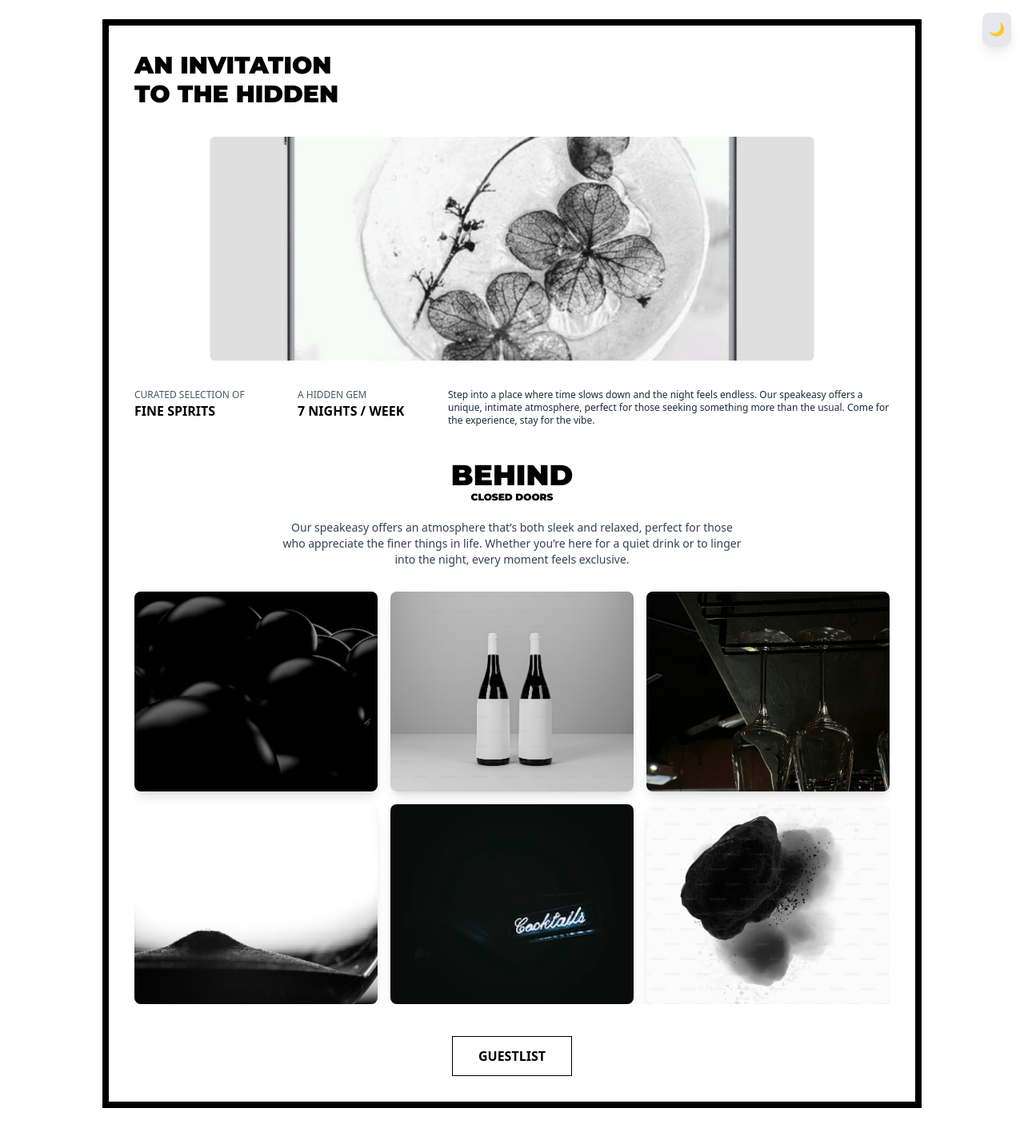
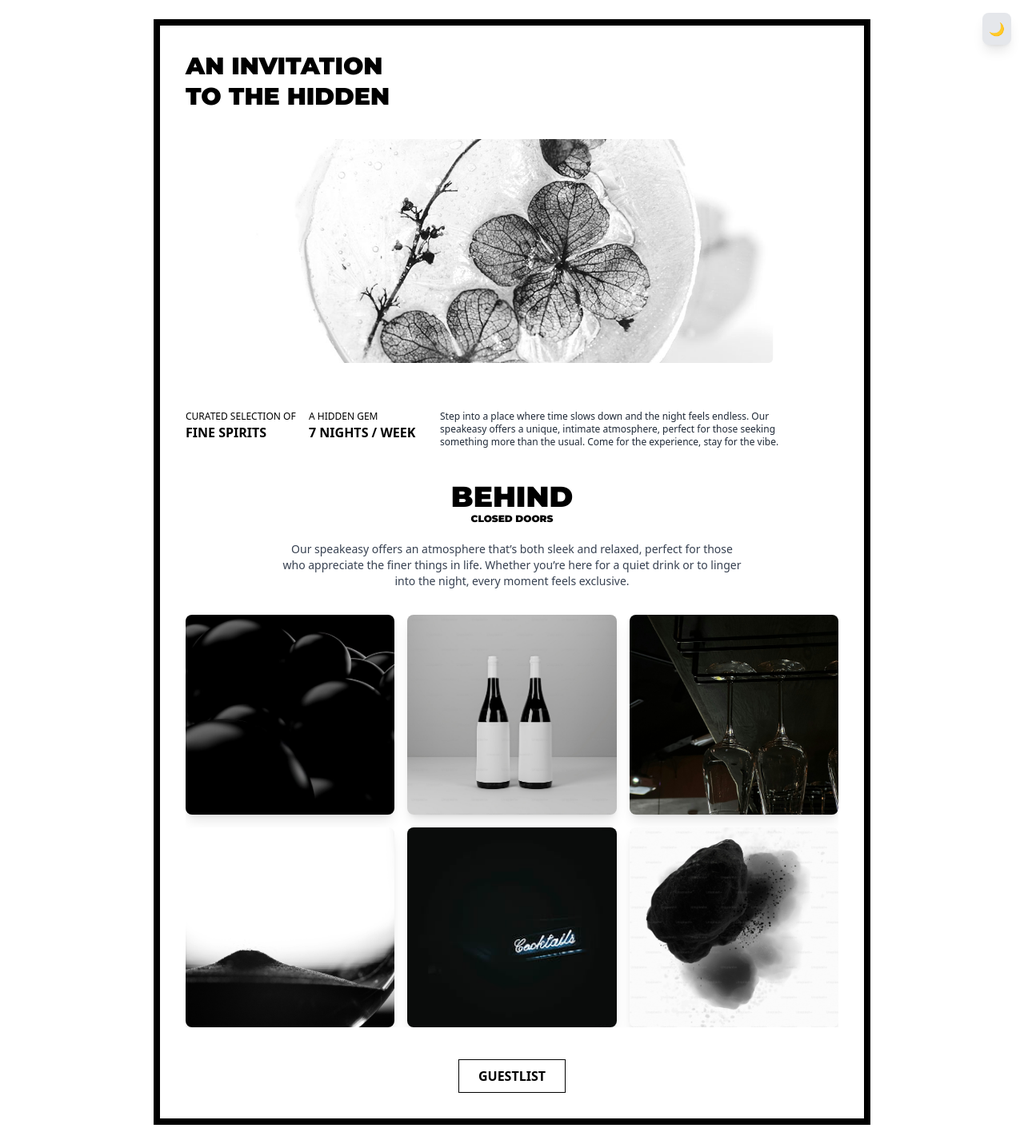
Before and after one commit to thereisnosemicolon/refined-assessment, a plain HTML site: page index.html in a window 1280 px wide. Shown: the whole page at 80% size. Before the commit the page ends 1410 px from the top, so only its background shows below. Drawn offline with nearby package versions, Linux system fonts and the light colour scheme.

Commit message:
reorganized folder

```diff
--- /dev/null
+++ b/assets/css/app.css
@@ -0,0 +1,41 @@
+ /* Font class */
+    .font-montserrat {
+      font-family: "Montserrat", sans-serif;
+    }
+
+    /* Scroll-to-top button visibility */
+    .show-scrolltop {
+      display: block !important;
+      opacity: 1 !important;
+    }
+
+    /* Global responsive tweaks (min-width: 300px) */
+    @media (min-width: 300px) {
+      h1 {
+        font-size: 2rem;
+      }
+      h2 {
+        font-size: 1.5rem;
+      }
+      p {
+        font-size: 1rem;
+      }
+      img {
+        border-radius: 0.5rem;
+      }
+      button {
+        padding: 0.75rem 2rem;
+        font-size: 1rem;
+      }
+      .grid img {
+        height: 250px;
+      }
+      #guestlistBtn {
+        font-size: 1rem;
+      }
+      #scrollTopBtn {
+        height: 44px;
+        width: 44px;
+        font-size: 1rem;
+      }
+    }
--- /dev/null
+++ b/assets/js/button_scroll.js
@@ -0,0 +1,36 @@
+( function () {
+      const btn = document.getElementById('scrollTopBtn');
+      const threshold = 200; // px scrolled before showing
+
+      function toggleBtn() {
+        if (window.scrollY > threshold) {
+          btn.classList.add('show-scrolltop');
+        } else {
+          btn.classList.remove('show-scrolltop');
+        }
+      }
+
+      // Show/hide on scroll
+      window.addEventListener('scroll', toggleBtn, { passive: true });
+      // Also run on load in case we start mid-page
+      toggleBtn();
+
+      // Smooth scroll to top (respects reduced motion)
+      btn.addEventListener('click', () => {
+        const prefersReduced =
+          window.matchMedia('(prefers-reduced-motion: reduce)').matches;
+        window.scrollTo({
+          top: 0,
+          behavior: prefersReduced ? 'auto' : 'smooth'
+        });
+      });
+
+      // Keyboard accessibility (Enter/Space)
+      btn.setAttribute('tabindex', '0');
+      btn.addEventListener('keydown', (e) => {
+        if (e.key === 'Enter' || e.key === ' ') {
+          e.preventDefault();
+          btn.click();
+        }
+      });
+    })();
--- /dev/null
+++ b/assets/js/dark_mode.js
@@ -0,0 +1,62 @@
+ const body = document.body
+const toggle = document.getElementById('darkModeToggle');
+const html = document.documentElement;
+
+// Load saved theme
+// if (localStorage.getItem('theme') === 'dark') {
+//   html.classList.add('dark');
+//   toggle.textContent = '☀️';
+// }
+
+toggle.addEventListener('click', () => {
+
+    body.classList.toggle("bg-gray-900");
+    body.classList.toggle("text-white");
+    body.classList.toggle("border-black");
+
+    body.classList.toggle("bg-white");
+
+    var elements = document.querySelectorAll(".text-gray-800");
+
+    elements.forEach(el => {
+    el.classList.remove("text-gray-800");
+    el.classList.add("text-white");
+    });
+
+    var elements = document.querySelectorAll(".text-gray-700");
+
+    elements.forEach(el => {
+    el.classList.remove("text-gray-700");
+    el.classList.add("text-white");
+    });
+
+    elements = document.querySelectorAll(".border-black");
+
+    elements.forEach(el => {
+    el.classList.remove("border-black");
+    el.classList.add("border-white");
+    });
+
+    elements = document.querySelectorAll("img");
+
+    elements.forEach(el => {
+    el.classList.add("mask-t-from-50%");
+    });
+
+    document.querySelectorAll('.hover\\:text-white').forEach(el => {
+    el.classList.remove('hover:text-white');
+    el.classList.remove('hover:bg-black');
+    el.classList.add('hover:text-black');
+    el.classList.add('hover:bg-white');
+    });
+
+
+
+    if (html.classList.contains('dark')) {
+    toggle.textContent = '☀️';
+    localStorage.setItem('theme', 'dark');
+    } else {
+    toggle.textContent = '🌙';
+    localStorage.setItem('theme', 'light');
+    }
+});
--- /dev/null
+++ b/assets/js/scroll.js
@@ -0,0 +1,15 @@
+const reveals = document.querySelectorAll('.reveal');
+
+const observer = new IntersectionObserver((entries) => {
+    entries.forEach((entry, index) => {
+    if (entry.isIntersecting) {
+        setTimeout(() => {
+        entry.target.classList.remove('opacity-0', 'translate-y-10');
+        entry.target.classList.add('opacity-100', 'translate-y-0');
+        }, index * 200); // stagger effect (200ms delay per image)
+        observer.unobserve(entry.target); // only once
+    }
+    });
+}, { threshold: 0.2 });
+
+reveals.forEach((el) => observer.observe(el));
--- a/index.html
+++ b/index.html
@@ -1,261 +1,130 @@
 <!DOCTYPE html>
 <html lang="en">
 <head>
-  <meta charset="UTF-8">
-  <meta name="viewport" content="width=device-width, initial-scale=1.0">
+  <meta charset="UTF-8" />
+  <meta name="viewport" content="width=device-width, initial-scale=1.0"/>
   <title>Invitation to the Hidden</title>
-  <link href="https://fonts.googleapis.com/css2?family=Montserrat:wght@900&display=swap" rel="stylesheet">
+
+  <!-- Google Font: Montserrat -->
+  <link href="https://fonts.googleapis.com/css2?family=Montserrat:wght@900&display=swap" rel="stylesheet" />
+
+  <!-- Tailwind CSS CDN -->
   <script src="https://cdn.tailwindcss.com"></script>
-   <style>
-    .font-montserrat {
-      font-family: 'Montserrat', sans-serif;
-    }
 
-    .show-scrolltop {
-      display: block !important;
-      opacity: 1 !important;
-    }
+  <link rel="stylesheet" href="assets/css/app.css">
 
-    @media (min-width: 300px) {
-      h1 {
-        font-size: 1.75rem; /* example, ~28px */
-      }
-      h2 {
-        font-size: 1.5rem; /* example, ~24px */
-      }
-      p {
-        font-size: 1rem; /* example, ~16px */
-      }
-      img {
-        border-radius: 0.5rem; /* example, round corners */
-      }
-      button {
-        padding: 0.75rem 2rem;
-        font-size: 1rem;
-      }
-      /* You can also scope classes */
-      .custom-container {
-        padding: 2rem;
-      }
-      header h1 {
-        font-size: 2rem; /* bump header size */
-      }
-      .grid img {
-        height: 250px; /* resize images */
-      }
-      #guestlistBtn {
-        font-size: 1rem;
-        padding: 0.75rem 2rem;
-      }
-       #scrollTopBtn {
-        height: 44px;
-        width: 44px;
-        font-size: 1rem; /* a bit larger arrow/text */
-      }
-    }
-  </style>
 </head>
-<body class="text-black flex justify-center p-6 bg-white transition-colors duration-500">
 
-  <div class="max-w-5xl border border-[8px] border-black p-8">
+<body class="bg-white text-black flex justify-center p-6 transition-colors duration-500">
 
-    <!-- Header -->
-    <header class="self-start">
-      <h1 class="font-montserrat text-3xl font-bold leading-tights">
-        AN INVITATION<br>TO THE HIDDEN
+  <!-- Main Container -->
+  <div class="max-w-4xl border border-[8px] border-black p-8">
+
+    <!-- Header Section -->
+    <header class="relative self-start">
+      <h1 class="font-montserrat text-3xl font-bold leading-tight">
+        AN INVITATION<br/>TO THE HIDDEN
       </h1>
-      <button id="darkModeToggle" class="fixed top-4 right-4 z-50 p-2 rounded-lg bg-gray-200 shadow-lg transition darkModeToggle">
+
+      <!-- Dark Mode Toggle Button -->
+      <button
+        id="darkModeToggle"
+        class="fixed top-4 right-4 z-50 p-2 rounded-lg bg-gray-200 shadow-lg transition"
+      >
         🌙
       </button>
     </header>
 
     <!-- Main Image -->
     <div class="flex justify-center overflow-hidden rounded-lg h-[350px]">
-      <img src="assets/thumnails1.jpg" alt="Main drink" class="w-full h-full object-cover scale-[0.8]">
+      <img
+        src="assets/img/thumnails1.jpg"
+        alt="Main drink"
+        class="w-full h-full object-cover scale-[0.8]"
+      />
     </div>
 
     <!-- Info Section -->
-    <div class="grid md:grid-cols-[200px_1fr_3fr] sm:grid-cols-1 gap-1">
-      <div class="font-bold uppercase text-start">
-        <p class="text-gray-600 text-xs font-medium">Curated Selection Of</p>
-        <p>Fine Spirits</p>
+    <section class="grid md:grid-cols-[140px_1fr_4fr] sm:grid-cols-1 gap-[14px] mt-6">
+      <!-- Column 1 -->
+      <div class="font-bold uppercase text-start w-[150px]">
+        <p class="text-xs font-medium">Curated Selection Of</p>
+        <p class="font-bold">Fine Spirits</p>
       </div>
-      <div class="font-bold uppercase text-start">
-        <p class="text-gray-600 font-medium text-xs">A Hidden Gem</p>
-        <p>7 Nights / Week</p>
+
+      <!-- Column 2 -->
+      <div class="font-bold uppercase text-start w-[150px]">
+        <p class="text-xs font-medium">A Hidden Gem</p>
+        <p class="font-bold">7 Nights / Week</p>
       </div>
-      <div class="col-span-2 md:col-span-1">
-        <!-- Description -->
-        <p class="text-start text-xs max-w-xl mx-auto text-gray-800">
-          Step into a place where time slows down and the night feels endless. Our speakeasy offers a unique, intimate atmosphere, perfect for those seeking something more than the usual. Come for the experience, stay for the vibe.
+
+      <div class="text-start w-[450px]">
+        <p class="text-start text-xs max-w-xl text-gray-800 break-words font-[500]">
+          Step into a place where time slows down and the night feels endless.
+          Our speakeasy offers a unique, intimate atmosphere, perfect for those
+          seeking something more than the usual. Come for the experience, stay for the vibe.
         </p>
       </div>
-    </div>
+    </section>
 
     <!-- Behind Section -->
-    <div class="text-center mt-[40px]">
+    <section class="text-center mt-10">
       <h2 class="font-montserrat text-4xl font-[900]">BEHIND</h2>
       <p class="font-montserrat uppercase text-xs font-bold">Closed Doors</p>
-      <p class="text-sm text-gray-700 max-w-xl mx-auto text-center mt-[20px]">
-        Our speakeasy offers an atmosphere that’s both sleek and relaxed, perfect for those who appreciate the finer things in life. Whether you’re here for a quiet drink or to linger into the night, every moment feels exclusive.
+      <p class="text-sm text-gray-700 max-w-xl mx-auto mt-5 font-[500]">
+        Our speakeasy offers an atmosphere that’s both sleek and relaxed,
+        perfect for those who appreciate the finer things in life. Whether
+        you’re here for a quiet drink or to linger into the night, every
+        moment feels exclusive.
       </p>
-    </div>
+    </section>
 
-    <!-- Image Grid -->
-    <div class="grid grid-cols-2 md:grid-cols-3 gap-4 overflow-hidden mt-[30px]">
-      <img src="assets/thumbnails-1.jpg" alt="img1" class="reveal opacity-0 translate-y-10 transition-all duration-700 ease-out rounded-lg shadow-lg w-full h-full object-cover">
-      <img src="assets/thumbnails-2.jpeg" alt="img2" class="reveal opacity-0 translate-y-10 transition-all duration-700 ease-out rounded-lg shadow-lg w-full h-full object-cover">
-      <img src="assets/thumbnails-3.jpeg" alt="img3" class="reveal opacity-0 translate-y-10 transition-all duration-700 ease-out rounded-lg shadow-lg w-full h-full object-cover">
-      <img src="assets/thumbnails-4.jpeg" alt="img4" class="reveal opacity-0 translate-y-10 transition-all duration-700 ease-out rounded-lg shadow-lg w-full h-full object-cover">
-      <img src="assets/thumbnails-5.jpg" alt="img5" class="reveal opacity-0 translate-y-10 transition-all duration-700 ease-out rounded-lg shadow-lg w-full h-full object-cover">
-      <img src="assets/thumbnails-6.jpeg" alt="img6" class="reveal opacity-0 translate-y-10 transition-all duration-700 ease-out rounded-lg shadow-lg w-full h-full object-cover">
-    </div>
+    <!-- Image Grid Section -->
+    <section class="grid grid-cols-2 md:grid-cols-3 gap-4 mt-8 overflow-hidden">
+      <!-- Each image has reveal animation -->
+      <img src="assets/img/thumbnails-1.jpg" alt="img1" class="reveal opacity-0 translate-y-10 transition-all duration-700 ease-out rounded-lg shadow-lg w-full h-full object-cover">
+      <img src="assets/img/thumbnails-2.jpeg" alt="img2" class="reveal opacity-0 translate-y-10 transition-all duration-700 ease-out rounded-lg shadow-lg w-full h-full object-cover">
+      <img src="assets/img/thumbnails-3.jpeg" alt="img3" class="reveal opacity-0 translate-y-10 transition-all duration-700 ease-out rounded-lg shadow-lg w-full h-full object-cover">
+      <img src="assets/img/thumbnails-4.jpeg" alt="img4" class="reveal opacity-0 translate-y-10 transition-all duration-700 ease-out rounded-lg shadow-lg w-full h-full object-cover">
+      <img src="assets/img/thumbnails-5.jpg" alt="img5" class="reveal opacity-0 translate-y-10 transition-all duration-700 ease-out rounded-lg shadow-lg w-full h-full object-cover">
+      <img src="assets/img/thumbnails-6.jpeg" alt="img6" class="reveal opacity-0 translate-y-10 transition-all duration-700 ease-out rounded-lg shadow-lg w-full h-full object-cover">
+    </section>
 
     <!-- Guestlist Button -->
-    <div class="flex justify-center mt-[40px]">
-      <button id="guestlistBtn" class="border border-black px-6 py-2 font-bold uppercase hover:bg-black hover:text-white transition">
+    <div class="flex justify-center mt-10">
+      <button
+        id="guestlistBtn"
+        class="border border-black px-6 py-2 font-bold uppercase hover:bg-black hover:text-white transition"
+      >
         Guestlist
       </button>
     </div>
   </div>
+
+  <!-- Scroll-to-top Button -->
   <button
     id="scrollTopBtn"
     aria-label="Scroll to top"
-    class="fixed bottom-4 right-4 z-50
-          hidden opacity-0
-          h-10 w-10 rounded-lg
-          border border-black bg-white text-black
-          shadow-md
-          hover:bg-black hover:text-white
-          transition-opacity duration-300"
+    class="fixed bottom-4 right-4 z-50 hidden opacity-0
+           h-10 w-10 rounded-lg
+           border border-black bg-white text-black
+           shadow-md
+           hover:bg-black hover:text-white
+           transition-opacity duration-300"
   >
     ↑
   </button>
 
-  <!-- JS -->
+  <!-- External JS Files -->
+  <script src="assets/js/scroll.js"></script>
+  <script src="assets/js/button_scroll.js"></script>
+  <script src="assets/js/dark_mode.js"></script>
+
+  <!-- Inline JS for Guestlist Alert -->
   <script>
-    ( function () {
-      const btn = document.getElementById('scrollTopBtn');
-      const threshold = 200; // px scrolled before showing
-
-      function toggleBtn() {
-        if (window.scrollY > threshold) {
-          btn.classList.add('show-scrolltop');
-        } else {
-          btn.classList.remove('show-scrolltop');
-        }
-      }
-
-      // Show/hide on scroll
-      window.addEventListener('scroll', toggleBtn, { passive: true });
-      // Also run on load in case we start mid-page
-      toggleBtn();
-
-      // Smooth scroll to top (respects reduced motion)
-      btn.addEventListener('click', () => {
-        const prefersReduced =
-          window.matchMedia('(prefers-reduced-motion: reduce)').matches;
-        window.scrollTo({
-          top: 0,
-          behavior: prefersReduced ? 'auto' : 'smooth'
-        });
-      });
-
-      // Keyboard accessibility (Enter/Space)
-      btn.setAttribute('tabindex', '0');
-      btn.addEventListener('keydown', (e) => {
-        if (e.key === 'Enter' || e.key === ' ') {
-          e.preventDefault();
-          btn.click();
-        }
-      });
-    })();
-
     document.getElementById("guestlistBtn").addEventListener("click", () => {
       alert("You have been added to the guestlist!");
     });
-
-    const reveals = document.querySelectorAll('.reveal');
-
-    const observer = new IntersectionObserver((entries) => {
-      entries.forEach((entry, index) => {
-        if (entry.isIntersecting) {
-          setTimeout(() => {
-            entry.target.classList.remove('opacity-0', 'translate-y-10');
-            entry.target.classList.add('opacity-100', 'translate-y-0');
-          }, index * 200); // stagger effect (200ms delay per image)
-          observer.unobserve(entry.target); // only once
-        }
-      });
-    }, { threshold: 0.2 });
-
-    reveals.forEach((el) => observer.observe(el));
-
-
-    // toggle dark mode
-    const body = document.body
-    const toggle = document.getElementById('darkModeToggle');
-    const html = document.documentElement;
-
-    // Load saved theme
-    // if (localStorage.getItem('theme') === 'dark') {
-    //   html.classList.add('dark');
-    //   toggle.textContent = '☀️';
-    // }
-
-    toggle.addEventListener('click', () => {
-
-      body.classList.toggle("bg-gray-900");
-      body.classList.toggle("text-white");
-      body.classList.toggle("border-black");
-
-      body.classList.toggle("bg-white");
-
-      var elements = document.querySelectorAll(".text-gray-800");
-
-      elements.forEach(el => {
-        el.classList.remove("text-gray-800");
-        el.classList.add("text-white");
-      });
-
-      var elements = document.querySelectorAll(".text-gray-700");
-
-      elements.forEach(el => {
-        el.classList.remove("text-gray-700");
-        el.classList.add("text-white");
-      });
-
-      elements = document.querySelectorAll(".border-black");
-
-      elements.forEach(el => {
-        el.classList.remove("border-black");
-        el.classList.add("border-white");
-      });
-
-      elements = document.querySelectorAll("img");
-
-      elements.forEach(el => {
-        el.classList.add("mask-t-from-50%");
-      });
-
-      document.querySelectorAll('.hover\\:text-white').forEach(el => {
-        el.classList.remove('hover:text-white');
-        el.classList.remove('hover:bg-black');
-        el.classList.add('hover:text-black');
-        el.classList.add('hover:bg-white');
-      });
-
-
-
-      if (html.classList.contains('dark')) {
-        toggle.textContent = '☀️';
-        localStorage.setItem('theme', 'dark');
-      } else {
-        toggle.textContent = '🌙';
-        localStorage.setItem('theme', 'light');
-      }
-    });
-
   </script>
 
 </body>
```
Also changed, not shown: assets/img/thumbnails-1.jpg (renamed from assets/thumbnails-1.jpg), assets/img/thumbnails-2.jpeg (renamed from assets/thumbnails-2.jpeg), assets/img/thumbnails-3.jpeg (renamed from assets/thumbnails-3.jpeg), assets/img/thumbnails-4.jpeg (renamed from assets/thumbnails-4.jpeg), assets/img/thumbnails-5.jpg (renamed from assets/thumbnails-5.jpg), assets/img/thumbnails-6.jpeg (renamed from assets/thumbnails-6.jpeg), assets/img/thumnails1.jpg (added), assets/thumnails1.jpg (deleted).
